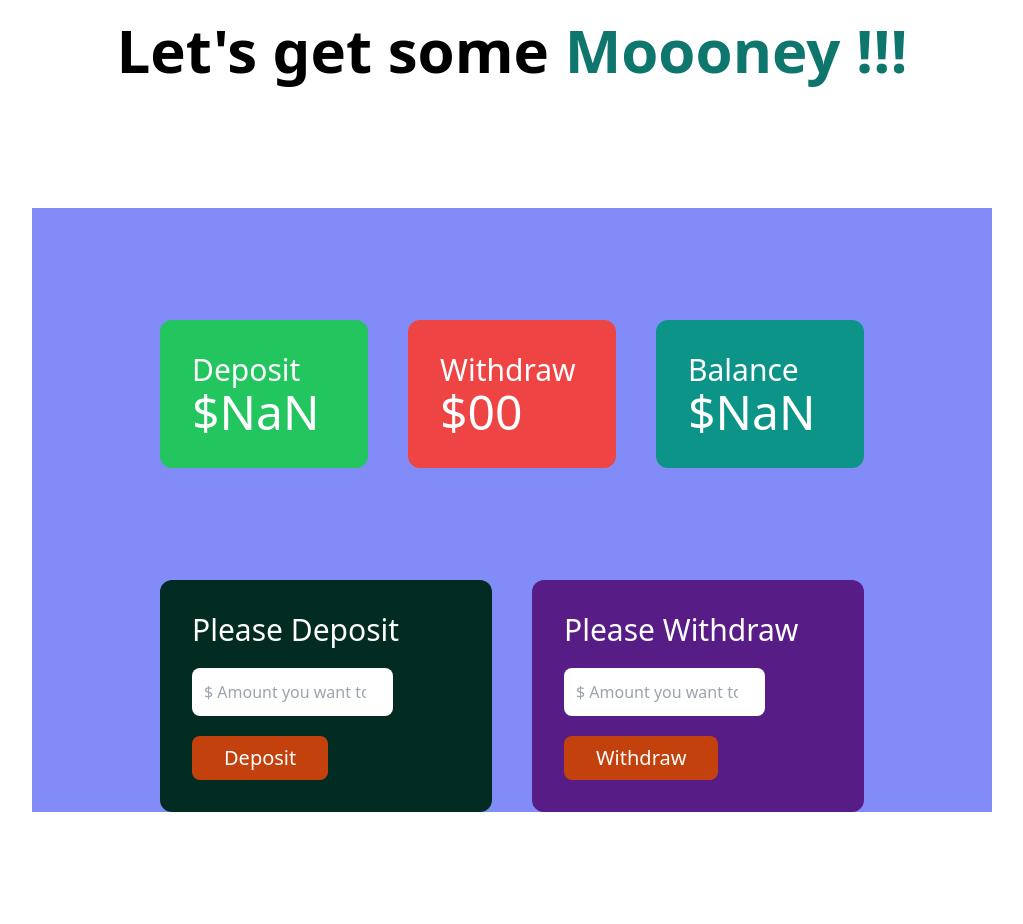
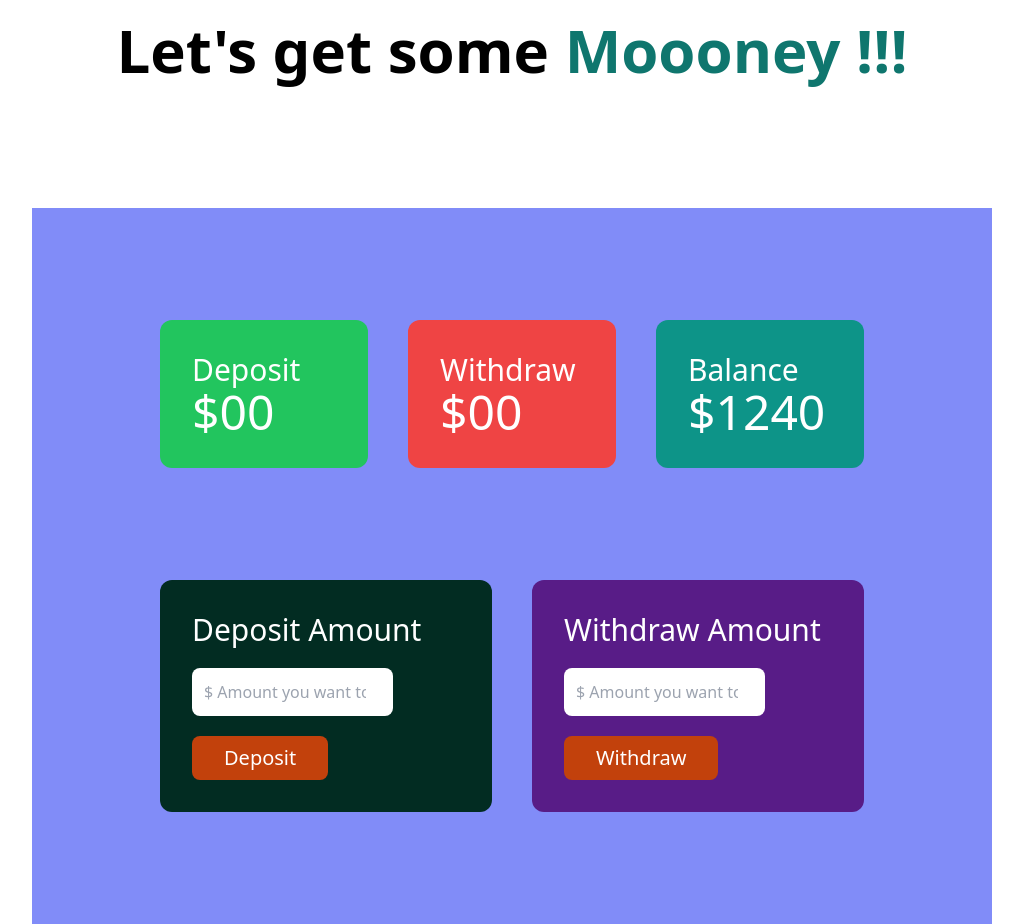
Before and after one commit to srssieam/bank, a plain HTML site: page bank.html in a window 1280 px wide. Both pictures are taken after a click on the button "Deposit". Shown: the whole page, without its empty margins (128-1151 px from the left). Before the commit the page ends 812 px from the top, so only its background shows below. Drawn offline with nearby package versions, Linux system fonts and the light colour scheme.

Commit message:
make some change for validation check

```diff
--- a/bank.html
+++ b/bank.html
@@ -27,14 +27,14 @@
                 </div>
             </div>
             <!-- deposit and withdraw -->
-            <div class="grid lg:grid-cols-2 gap-6 lg:gap-10 px-6 lg:px-32">
+            <div class="grid lg:grid-cols-2 gap-6 lg:gap-10 px-6 lg:px-32 pb-28">
                 <div class="bg-emerald-950 p-5 lg:p-8 rounded-xl">
-                    <h2 class="text-3xl text-white mb-5">Please Deposit</h2>
+                    <h2 class="text-3xl text-white mb-5">Deposit Amount</h2>
                     <input class="w-full lg:w-9/12 block mb-5 p-3 rounded-lg" type="number" name="" id="deposit-input" placeholder="$ Amount you want to deposit">
                     <button id="deposit" class="px-8 py-2 bg-orange-700 hover:bg-red-800 text-xl font-medium rounded-lg text-white">Deposit</button>
                 </div>
                 <div class="bg-purple-900 p-5 lg:p-8 rounded-xl">
-                    <h2 class="text-3xl text-white mb-5">Please Withdraw</h2>
+                    <h2 class="text-3xl text-white mb-5">Withdraw Amount</h2>
                     <input class="w-full lg:w-9/12 block mb-5 p-3 rounded-lg" type="number" name="" id="withdraw-input" placeholder="$ Amount you want to withdraw">
                     <button id="withdraw" class="px-8 py-2 bg-orange-700 hover:bg-red-800 text-xl font-medium rounded-lg text-white">Withdraw</button>
                 </div>
--- a/try2.js
+++ b/try2.js
@@ -8,6 +8,10 @@ document.getElementById('deposit').addEventListener('click', function(){
     const newDepositAmount = parseFloat(depositField.value);
     const previousDepositbalance = parseFloat(depositBalanceElement.innerText);
     const previousTotalBalance = parseFloat(totalBalanceElement.innerText);
+    if(isNaN(newDepositAmount)){
+        alert('please provide a valid number');
+        return;
+    }
     const currentDepositBalance = previousDepositbalance + newDepositAmount;
     const currentTotalBalance = previousTotalBalance + newDepositAmount;
     depositBalanceElement.innerText = currentDepositBalance;
@@ -22,6 +26,14 @@ document.getElementById('withdraw').addEventListener('click', function(){
     const newWithdrawAmount = parseFloat(withdrawField.value);
     const previousWithdrawBalance = parseFloat(withdrawBalanceElement.innerText);
     const previousTotalBalance = parseFloat(totalBalanceElement.innerText);
+    if(isNaN(newWithdrawAmount)){
+        alert('please provide a valid number');
+        return;
+    }
+    if(newWithdrawAmount > previousTotalBalance){
+        alert("tor Baap er bank a eto taka nai");
+        return;
+    }
     const currentWithdwawBalance = previousWithdrawBalance + newWithdrawAmount;
     const currentTotalBalance = previousTotalBalance - newWithdrawAmount;
     withdrawBalanceElement.innerText = currentWithdwawBalance;
```
